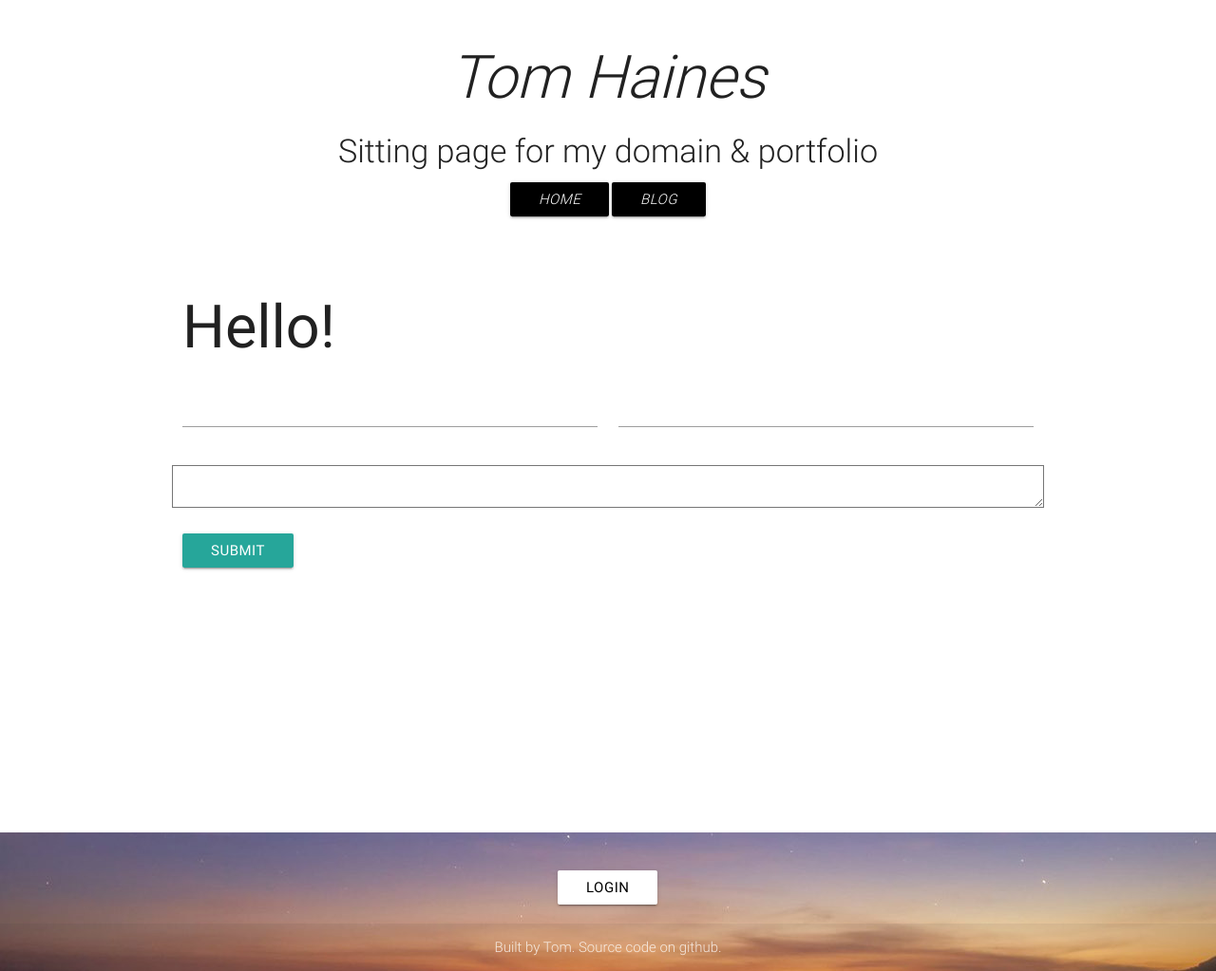
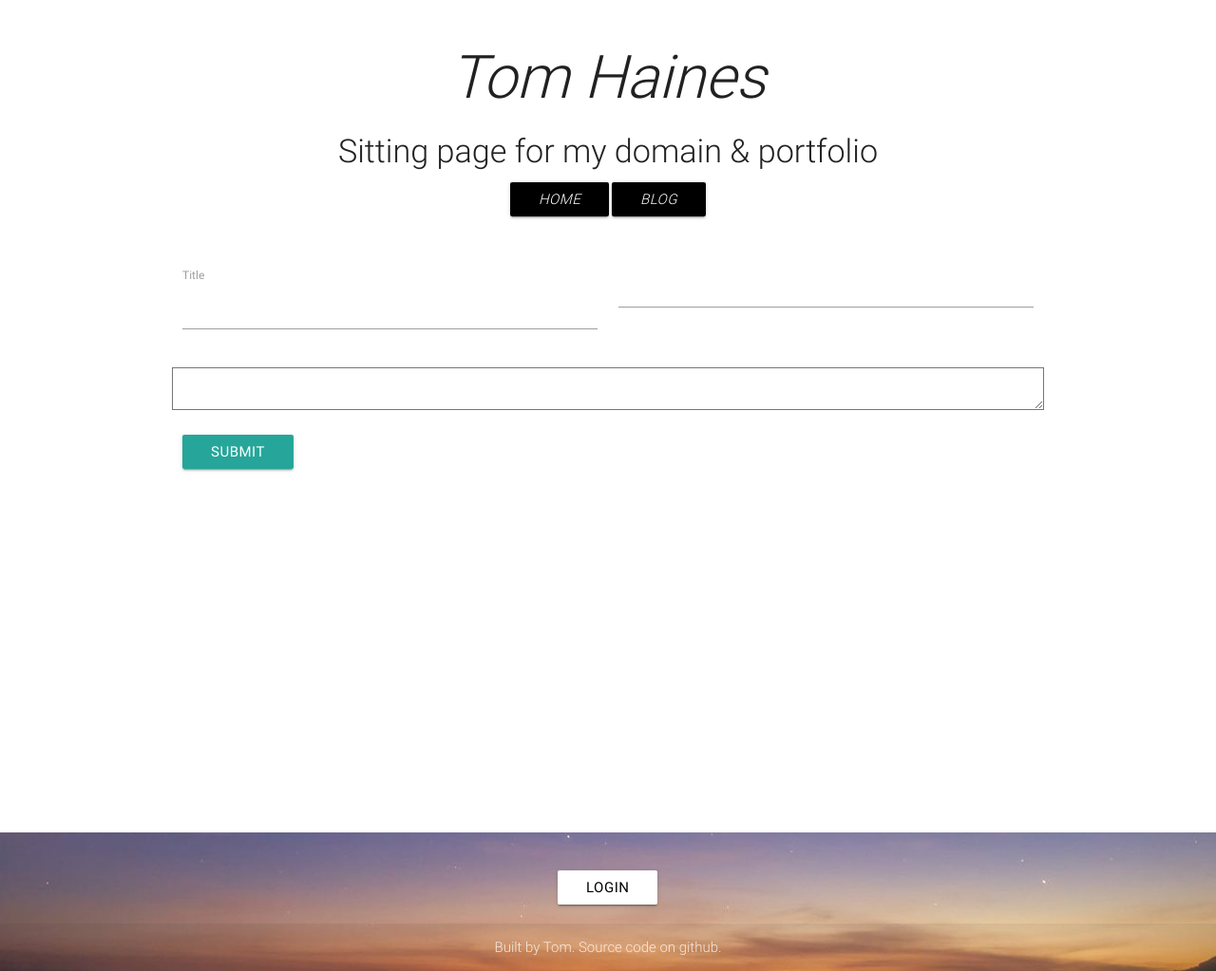
Before and after one commit to th0mas/personal, a Flask app: template blog/templates/create/create.html in a window 1280 px wide. Shown: the whole page at 95% size. Run offline with Flask 2, Linux system fonts and the light colour scheme; the template is opened without the code that fills it: values that come from a table or form of the project are taken from there, others are empty; some libraries are stand-ins or nearby versions.

Commit message:
A few touch ups.

```diff
--- a/blog/create/views.py
+++ b/blog/create/views.py
@@ -8,7 +8,7 @@ create_blueprint = Blueprint('create', __name__)
 
 @create_blueprint.route('/', methods=["GET", "POST"])
 @login_required
-def main():
+def create():
     # Initliaze WTForms create post object
     create_form = CreateForm()
 
--- a/blog/templates/create/create.html
+++ b/blog/templates/create/create.html
@@ -7,11 +7,11 @@
 {% block content %}
 <div class="section">
   <div class="container">
-    <h1>Hello!</h1>
       <form method="POST">
         {{ create_form.hidden_tag() }}
         <div class="row">
           <div class="col s12 m6">
+            <label for="title">Title</label>
             {{ create_form.title() }}
           </div>
           <div class="col s12 m6">
```
